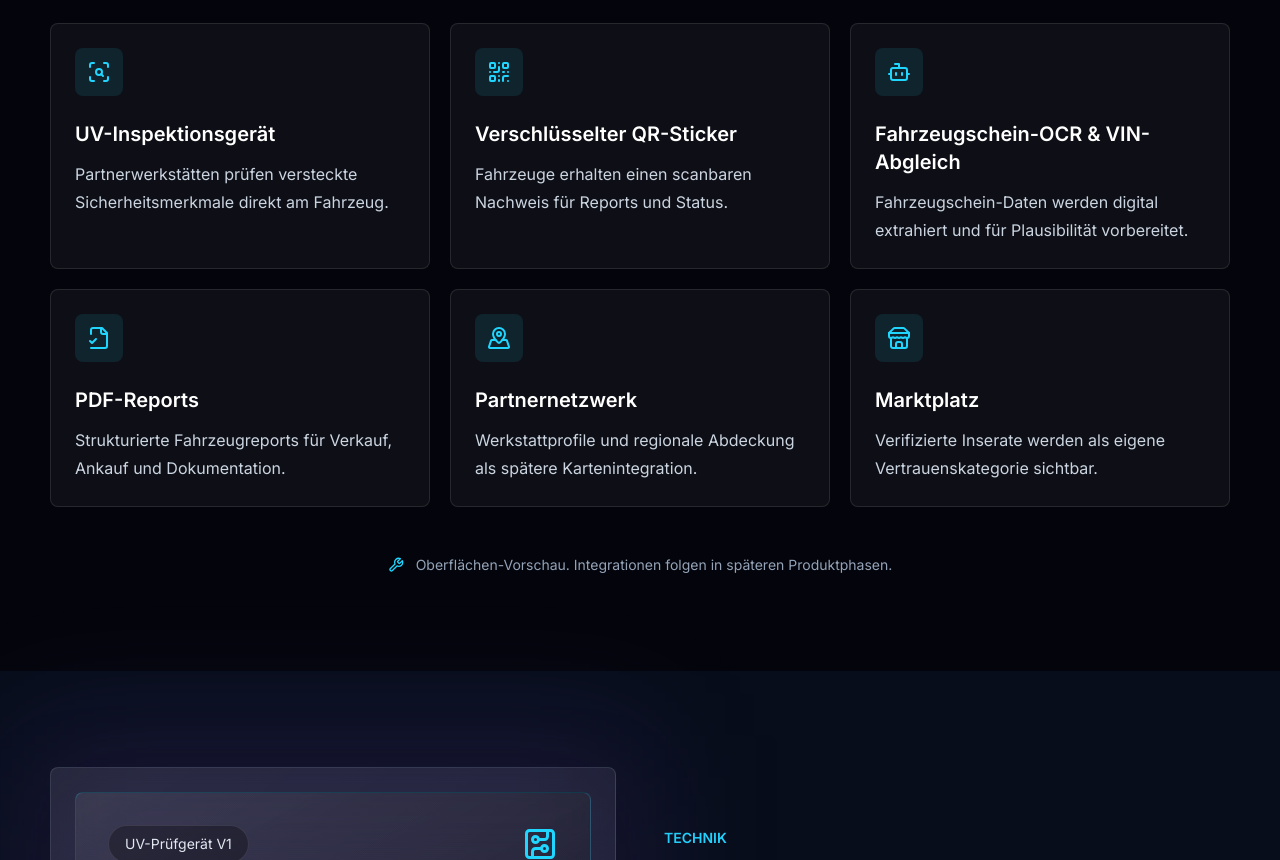
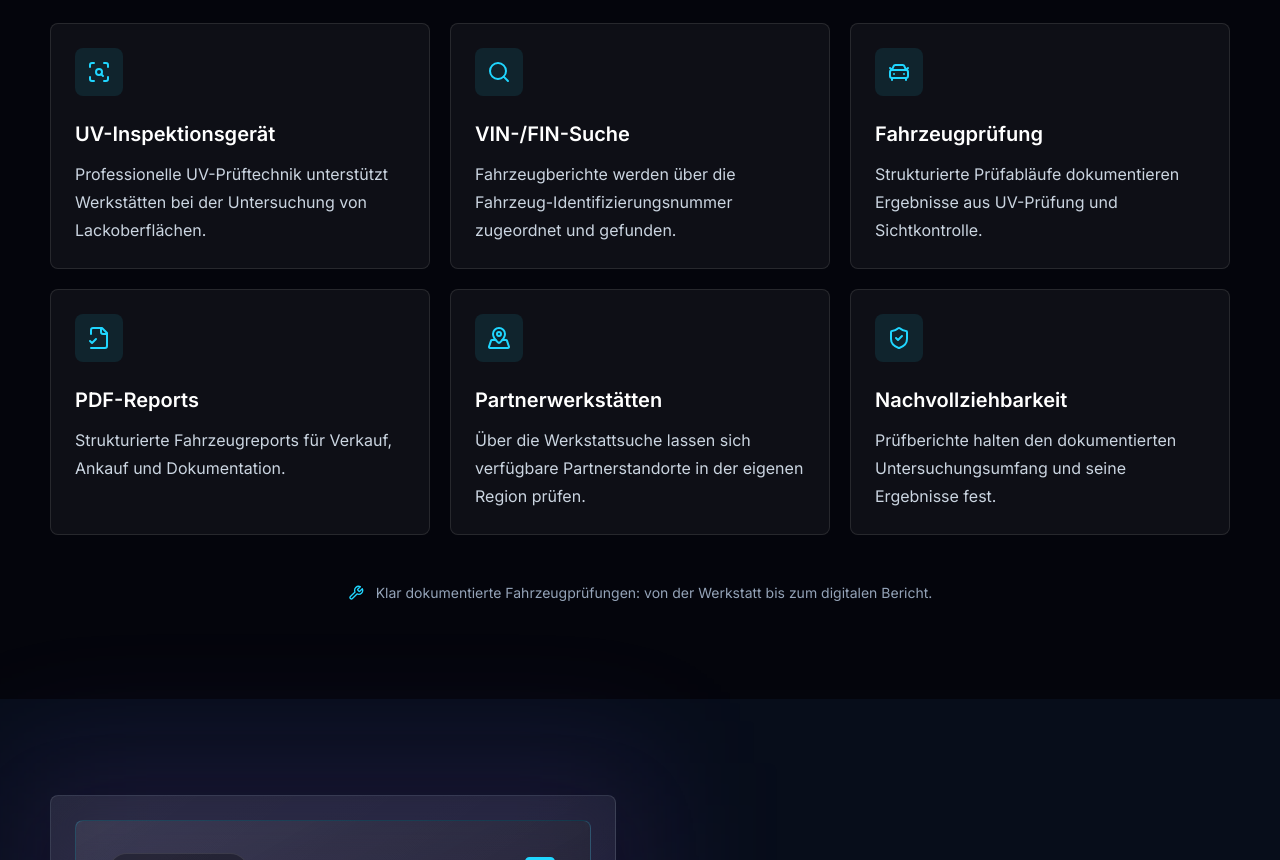
Before and after one commit to Diaa6969/luvipro-website, a Next.js app: page / in a window 1280 px wide. Shown: the part 2180-3040 px from the top of the page. Built offline with nearby package versions, Linux system fonts and the light colour scheme.

Commit message:
Align launch-facing website text with VIN, UV device and available product focus

```diff
--- a/src/components/sections/ecosystem.tsx
+++ b/src/components/sections/ecosystem.tsx
@@ -1,14 +1,14 @@
-import { Bot, FileCheck2, MapPinned, QrCode, ScanSearch, Store, Wrench } from "lucide-react";
+import { CarFront, FileCheck2, MapPinned, ScanSearch, Search, ShieldCheck, Wrench } from "lucide-react";
 import { Reveal } from "@/components/ui/reveal";
 import { SectionHeading } from "@/components/ui/section-heading";
 
 const ecosystemItems = [
-  { icon: ScanSearch, title: "UV-Inspektionsgerät", text: "Partnerwerkstätten prüfen versteckte Sicherheitsmerkmale direkt am Fahrzeug." },
-  { icon: QrCode, title: "Verschlüsselter QR-Sticker", text: "Fahrzeuge erhalten einen scanbaren Nachweis für Reports und Status." },
-  { icon: Bot, title: "Fahrzeugschein-OCR & VIN-Abgleich", text: "Fahrzeugschein-Daten werden digital extrahiert und für Plausibilität vorbereitet." },
+  { icon: ScanSearch, title: "UV-Inspektionsgerät", text: "Professionelle UV-Prüftechnik unterstützt Werkstätten bei der Untersuchung von Lackoberflächen." },
+  { icon: Search, title: "VIN-/FIN-Suche", text: "Fahrzeugberichte werden über die Fahrzeug-Identifizierungsnummer zugeordnet und gefunden." },
+  { icon: CarFront, title: "Fahrzeugprüfung", text: "Strukturierte Prüfabläufe dokumentieren Ergebnisse aus UV-Prüfung und Sichtkontrolle." },
   { icon: FileCheck2, title: "PDF-Reports", text: "Strukturierte Fahrzeugreports für Verkauf, Ankauf und Dokumentation." },
-  { icon: MapPinned, title: "Partnernetzwerk", text: "Werkstattprofile und regionale Abdeckung als spätere Kartenintegration." },
-  { icon: Store, title: "Marktplatz", text: "Verifizierte Inserate werden als eigene Vertrauenskategorie sichtbar." },
+  { icon: MapPinned, title: "Partnerwerkstätten", text: "Über die Werkstattsuche lassen sich verfügbare Partnerstandorte in der eigenen Region prüfen." },
+  { icon: ShieldCheck, title: "Nachvollziehbarkeit", text: "Prüfberichte halten den dokumentierten Untersuchungsumfang und seine Ergebnisse fest." },
 ];
 
 export function Ecosystem() {
@@ -40,7 +40,7 @@ export function Ecosystem() {
         </div>
         <div className="mt-12 flex items-center justify-center gap-3 text-sm text-slate-400">
           <Wrench className="h-4 w-4 text-pulse" />
-          Oberflächen-Vorschau. Integrationen folgen in späteren Produktphasen.
+          Klar dokumentierte Fahrzeugprüfungen: von der Werkstatt bis zum digitalen Bericht.
         </div>
       </div>
     </section>
```
